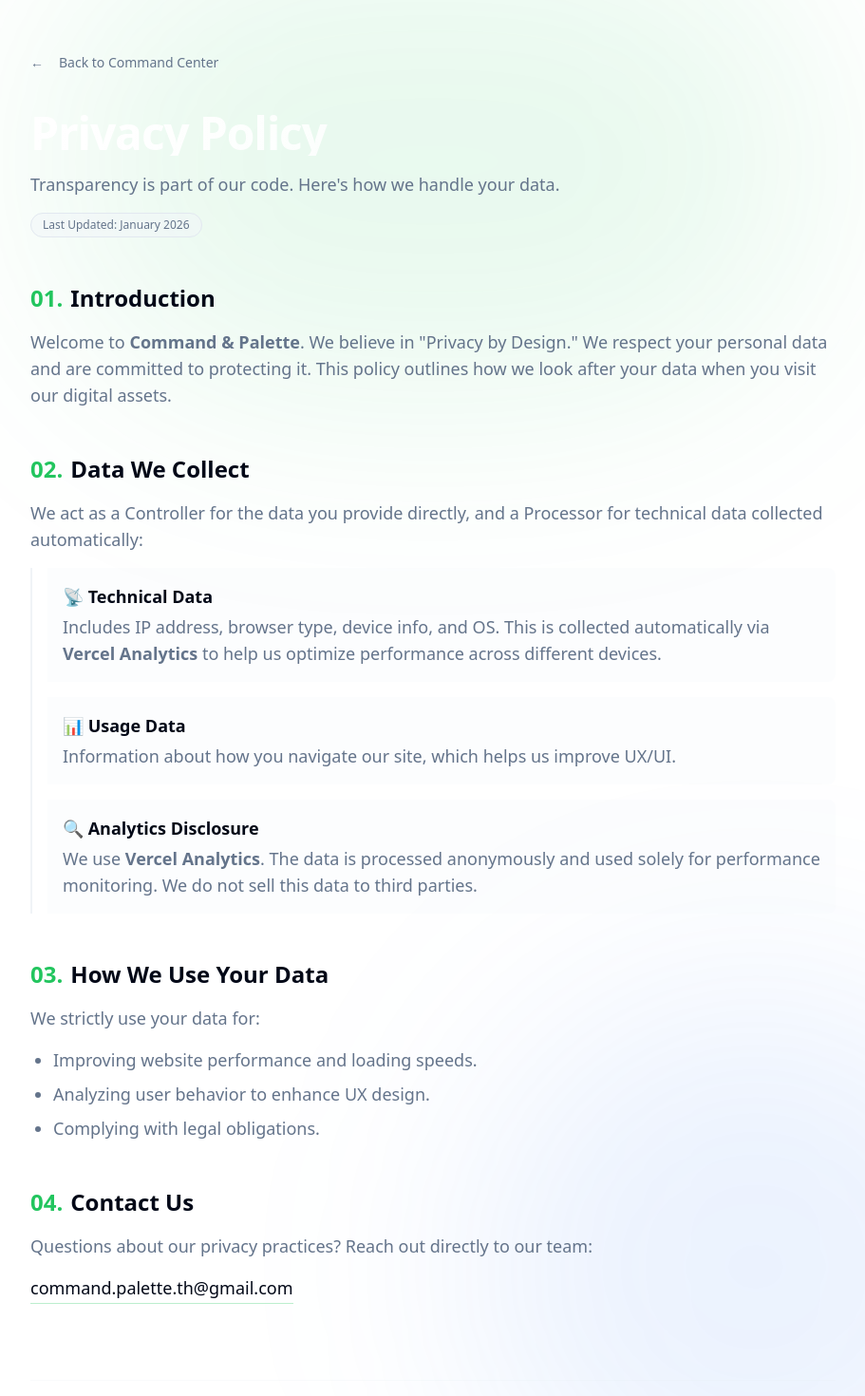
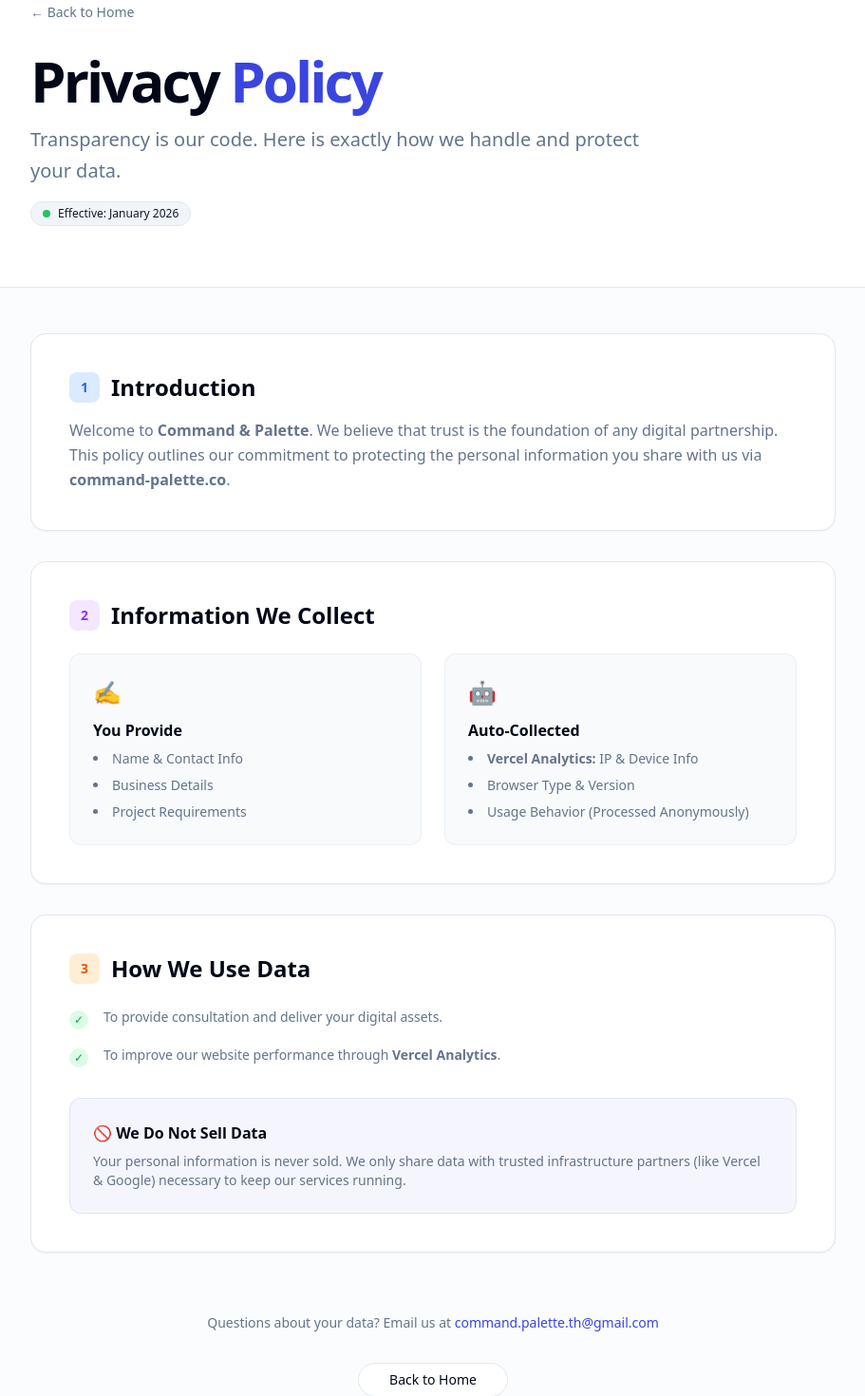
Before and after one commit to commandpaletteth/command-palette-web, a Next.js app: page /privacy in a window 1280 px wide. Shown: the part 80-1550 px from the top of the page at 95% size, without its empty margins (184-1095 px from the left). Built offline with nearby package versions, Linux system fonts and the light colour scheme.

Commit message:
Revert Privacy page design and add Analytics clause

```diff
--- a/app/privacy/page.tsx
+++ b/app/privacy/page.tsx
@@ -9,98 +9,115 @@
 
 export default function PrivacyPage() {
   return (
-    <div className="min-h-screen bg-background text-foreground relative overflow-hidden font-sans">
-      {/* Background Gradients (ให้ดูมีมิติเหมือนหน้าแรก) */}
-      <div className="absolute top-0 left-1/2 -translate-x-1/2 w-[800px] h-[500px] bg-green-500/10 blur-[120px] rounded-full pointer-events-none" />
-      <div className="absolute bottom-0 right-0 w-[600px] h-[600px] bg-blue-500/10 blur-[120px] rounded-full pointer-events-none" />
+    <div className="min-h-screen bg-slate-50/50 dark:bg-slate-950/50 font-sans">
 
-      <div className="relative max-w-4xl mx-auto px-6 py-20 md:py-32">
-        {/* Header Section */}
-        <div className="mb-12">
-          <Link href="/">
-            <Button variant="ghost" className="pl-0 text-muted-foreground hover:text-primary mb-8 group">
-              <span className="mr-2 group-hover:-translate-x-1 transition-transform">←</span>
-              Back to Command Center
-            </Button>
+      {/* 1. Hero Header */}
+      <div className="bg-background border-b pt-20 pb-16">
+        <div className="container mx-auto px-6 max-w-4xl">
+          <Link href="/" className="inline-flex items-center text-sm text-muted-foreground hover:text-primary mb-8 transition-colors">
+              ← Back to Home
           </Link>
-
-          <h1 className="text-4xl md:text-5xl font-bold tracking-tight mb-4 bg-clip-text text-transparent bg-gradient-to-r from-white to-white/60">
-            Privacy Policy
-          </h1>
-          <p className="text-lg text-muted-foreground">
-            Transparency is part of our code. Here's how we handle your data.
-          </p>
-          <div className="mt-4 inline-block px-3 py-1 rounded-full bg-secondary/50 border border-border text-xs text-muted-foreground">
-            Last Updated: January 2026
+          <div className="space-y-4">
+            <h1 className="text-4xl md:text-6xl font-bold tracking-tighter text-foreground">
+              Privacy <span className="text-primary">Policy</span>
+            </h1>
+            <p className="text-xl text-muted-foreground max-w-2xl leading-relaxed">
+              Transparency is our code. Here is exactly how we handle and protect your data.
+            </p>
+            <div className="inline-flex items-center gap-2 px-3 py-1 rounded-full bg-secondary text-xs font-medium text-secondary-foreground border mt-4">
+              <span className="relative flex h-2 w-2">
+                <span className="animate-ping absolute inline-flex h-full w-full rounded-full bg-green-400 opacity-75"></span>
+                <span className="relative inline-flex rounded-full h-2 w-2 bg-green-500"></span>
+              </span>
+              Effective: January 2026
+            </div>
           </div>
         </div>
+      </div>
 
-        {/* Content Section */}
-        <div className="space-y-12 text-muted-foreground leading-relaxed md:text-lg">
+      {/* 2. Content Section */}
+      <div className="container mx-auto px-6 py-12 max-w-4xl">
+        <div className="space-y-8">
 
-          <section className="space-y-4">
-            <h2 className="text-2xl font-semibold text-foreground flex items-center gap-2">
-              <span className="text-green-500">01.</span> Introduction
+          {/* Section 1: Introduction */}
+          <div className="bg-card border rounded-2xl p-8 md:p-10 shadow-sm hover:shadow-md transition-shadow">
+            <h2 className="text-2xl font-bold mb-4 flex items-center gap-3">
+              <span className="flex items-center justify-center w-8 h-8 rounded-lg bg-blue-100 text-blue-600 dark:bg-blue-900/30 dark:text-blue-400 text-sm">1</span>
+              Introduction
             </h2>
-            <p>
-              Welcome to <strong>Command & Palette</strong>. We believe in "Privacy by Design." We respect your personal data and are committed to protecting it. This policy outlines how we look after your data when you visit our digital assets.
+            <p className="text-muted-foreground leading-relaxed">
+              Welcome to <strong>Command & Palette</strong>. We believe that trust is the foundation of any digital partnership. This policy outlines our commitment to protecting the personal information you share with us via <strong>command-palette.co</strong>.
             </p>
-          </section>
+          </div>
 
-          <section className="space-y-4">
-            <h2 className="text-2xl font-semibold text-foreground flex items-center gap-2">
-              <span className="text-green-500">02.</span> Data We Collect
+          {/* Section 2: Data Collection (Split View) */}
+          <div className="bg-card border rounded-2xl p-8 md:p-10 shadow-sm hover:shadow-md transition-shadow">
+            <h2 className="text-2xl font-bold mb-6 flex items-center gap-3">
+              <span className="flex items-center justify-center w-8 h-8 rounded-lg bg-purple-100 text-purple-600 dark:bg-purple-900/30 dark:text-purple-400 text-sm">2</span>
+              Information We Collect
             </h2>
-            <p>
-              We act as a Controller for the data you provide directly, and a Processor for technical data collected automatically:
-            </p>
-            <div className="grid gap-4 mt-4 pl-4 border-l-2 border-border/50">
-              <div className="bg-secondary/20 p-4 rounded-r-lg">
-                <strong className="text-foreground block mb-1">📡 Technical Data</strong>
-                Includes IP address, browser type, device info, and OS. This is collected automatically via <strong>Vercel Analytics</strong> to help us optimize performance across different devices.
+            <div className="grid md:grid-cols-2 gap-6">
+              {/* Box 1 */}
+              <div className="p-6 rounded-xl bg-secondary/50 border border-border/50">
+                <div className="text-2xl mb-3">✍️</div>
+                <h3 className="font-semibold text-foreground mb-2">You Provide</h3>
+                <ul className="text-sm text-muted-foreground space-y-2 list-disc list-inside">
+                  <li>Name & Contact Info</li>
+                  <li>Business Details</li>
+                  <li>Project Requirements</li>
+                </ul>
               </div>
-              <div className="bg-secondary/20 p-4 rounded-r-lg">
-                <strong className="text-foreground block mb-1">📊 Usage Data</strong>
-                Information about how you navigate our site, which helps us improve UX/UI.
-              </div>
-              <div className="bg-secondary/20 p-4 rounded-r-lg">
-                <strong className="text-foreground block mb-1">🔍 Analytics Disclosure</strong>
-                We use <strong>Vercel Analytics</strong>. The data is processed anonymously and used solely for performance monitoring. We do not sell this data to third parties.
+              {/* Box 2 */}
+              <div className="p-6 rounded-xl bg-secondary/50 border border-border/50">
+                <div className="text-2xl mb-3">🤖</div>
+                <h3 className="font-semibold text-foreground mb-2">Auto-Collected</h3>
+                <ul className="text-sm text-muted-foreground space-y-2 list-disc list-inside">
+                  <li><strong>Vercel Analytics:</strong> IP & Device Info</li>
+                  <li>Browser Type & Version</li>
+                  <li>Usage Behavior (Processed Anonymously)</li>
+                </ul>
               </div>
             </div>
-          </section>
+          </div>
 
-          <section className="space-y-4">
-            <h2 className="text-2xl font-semibold text-foreground flex items-center gap-2">
-              <span className="text-green-500">03.</span> How We Use Your Data
+          {/* Section 3: Usage & Sharing */}
+          <div className="bg-card border rounded-2xl p-8 md:p-10 shadow-sm hover:shadow-md transition-shadow">
+             <h2 className="text-2xl font-bold mb-6 flex items-center gap-3">
+              <span className="flex items-center justify-center w-8 h-8 rounded-lg bg-orange-100 text-orange-600 dark:bg-orange-900/30 dark:text-orange-400 text-sm">3</span>
+              How We Use Data
             </h2>
-            <p>
-              We strictly use your data for:
+
+            <div className="space-y-4">
+                <div className="flex gap-4 items-start">
+                    <div className="mt-1 h-5 w-5 rounded-full bg-green-100 text-green-600 flex items-center justify-center shrink-0 text-xs">✓</div>
+                    <p className="text-muted-foreground text-sm leading-relaxed">To provide consultation and deliver your digital assets.</p>
+                </div>
+                <div className="flex gap-4 items-start">
+                    <div className="mt-1 h-5 w-5 rounded-full bg-green-100 text-green-600 flex items-center justify-center shrink-0 text-xs">✓</div>
+                    <p className="text-muted-foreground text-sm leading-relaxed">To improve our website performance through <strong>Vercel Analytics</strong>.</p>
+                </div>
+            </div>
+
+            <div className="mt-8 p-6 bg-primary/5 rounded-xl border border-primary/10">
+                <h3 className="font-bold text-foreground mb-2 flex items-center gap-2">
+                    🚫 We Do Not Sell Data
+                </h3>
+                <p className="text-sm text-muted-foreground">
+                    Your personal information is never sold. We only share data with trusted infrastructure partners (like Vercel & Google) necessary to keep our services running.
+                </p>
+            </div>
+          </div>
+
+          {/* Footer Note */}
+          <div className="text-center pt-8 pb-12">
+            <p className="text-sm text-muted-foreground mb-8">
+              Questions about your data? Email us at <a href="mailto:command.palette.th@gmail.com" className="text-primary hover:underline">command.palette.th@gmail.com</a>
             </p>
-            <ul className="list-disc pl-6 space-y-2">
-              <li>Improving website performance and loading speeds.</li>
-              <li>Analyzing user behavior to enhance UX design.</li>
-              <li>Complying with legal obligations.</li>
-            </ul>
-          </section>
+            <Link href="/">
+              <Button variant="outline" className="rounded-full px-8">Back to Home</Button>
+            </Link>
+          </div>
 
-          <section className="space-y-4">
-            <h2 className="text-2xl font-semibold text-foreground flex items-center gap-2">
-              <span className="text-green-500">04.</span> Contact Us
-            </h2>
-            <p>
-              Questions about our privacy practices? Reach out directly to our team:
-            </p>
-            <a href="mailto:command.palette.th@gmail.com" className="inline-flex items-center gap-2 text-foreground hover:text-green-400 transition-colors border-b border-green-500/30 pb-0.5">
-              command.palette.th@gmail.com
-            </a>
-          </section>
-
-        </div>
-
-        {/* Footer decoration */}
-        <div className="mt-20 pt-8 border-t border-border/20 text-center text-sm text-muted-foreground/50">
-          Command & Palette Co., Ltd. &copy; 2026
         </div>
       </div>
     </div>
```
